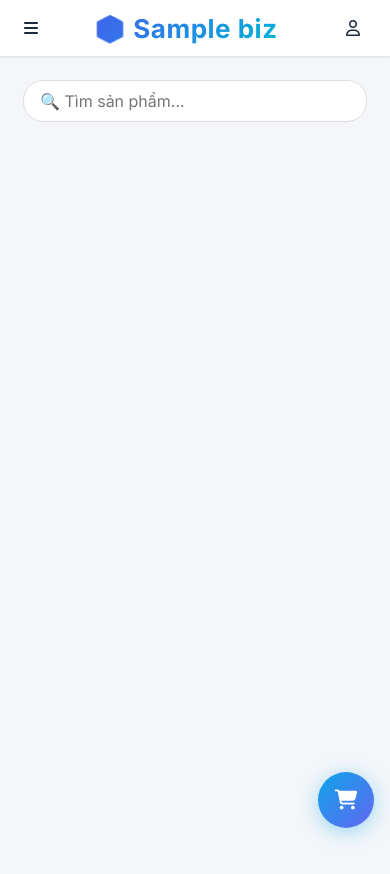
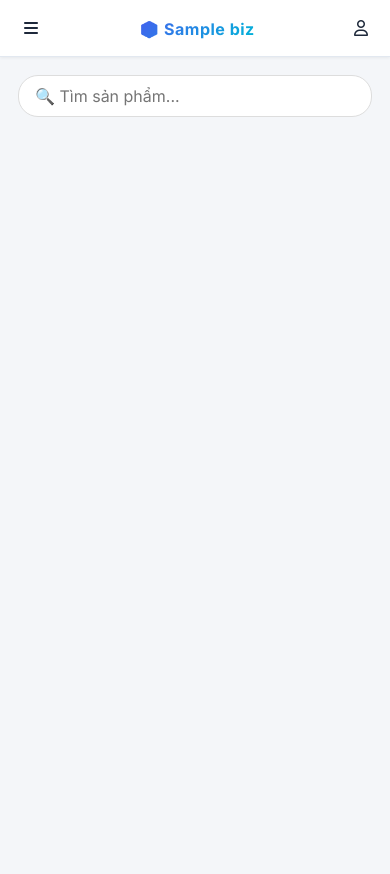
Before and after one commit to aais-sonhs/ifshop, a Django app: template templates/customers/pos.html in a window 390 px wide. After the commit the page ends 117 px from the top, so only its background shows below. Run offline with Django 3.2, Linux system fonts and the light colour scheme; the template is opened without the code that fills it: most values are stand-ins (such as "Sample title", 1, 10 or a date in 2020); some libraries are stand-ins or nearby versions.

Commit message:
fixed bug

```diff
--- a/templates/customers/pos.html
+++ b/templates/customers/pos.html
@@ -52,11 +52,10 @@
 /* Mobile (≤768px) */
 @media (max-width: 768px) {
     .pos-container { grid-template-columns: 1fr; height: auto; min-height: calc(100vh - 57px); }
-    .pos-menu { padding: 8px; padding-bottom: 80px; }
+    .pos-menu { padding: 8px; padding-bottom: calc(120px + env(safe-area-inset-bottom, 0px)); }
     .pos-cart { display: none; position: fixed; top: 0; left: 0; right: 0; bottom: 0; z-index: 1040; border-left: none; }
     .pos-cart.show { display: flex; }
-    .mobile-cart-toggle { display: flex; align-items: center; justify-content: center; }
-    .product-grid { grid-template-columns: repeat(auto-fill, minmax(100px, 1fr)); gap: 6px; }
+    .product-grid { grid-template-columns: repeat(auto-fill, minmax(100px, 1fr)); gap: 6px; padding-right: 72px; padding-bottom: 8px; }
     .pos-product img { height: 75px; }
     .pos-product .pos-p-name { font-size: 11px; height: 28px; }
     .pos-product .pos-p-price { font-size: 12px; }
@@ -75,11 +74,18 @@
     .pos-product .pos-p-name { font-size: 10px; height: 26px; }
     .pos-product .pos-p-price { font-size: 11px; }
 }
+
+@media (max-width: 768px) {
+    .mobile-cart-toggle {
+        right: 16px;
+        bottom: calc(16px + env(safe-area-inset-bottom, 0px));
+    }
+}
 </style>
 
 <div class="pos-container">
     <!-- Mobile: Floating Cart Button -->
-    <button class="mobile-cart-toggle" id="btn_mobile_cart" onclick="toggleMobileCart()">
+    <button class="mobile-cart-toggle" id="btn_mobile_cart" onclick="toggleMobileCart()" style="display:none;">
         <i class="fas fa-shopping-cart"></i>
         <span class="cart-count" id="mobile_cart_count" style="display:none;">0</span>
     </button>
@@ -316,7 +322,10 @@ function posCheckout(method){
     });
 }
 
-$(document).ready(function(){ loadPosData(); });
+$(document).ready(function(){
+    loadPosData();
+    renderCart();
+});
 
 function toggleMobileCart(){
     $('#pos_cart_panel').toggleClass('show');
@@ -325,8 +334,10 @@ function toggleMobileCart(){
 function updateMobileCartBadge(){
     var count = cart.reduce((s,i) => s + i.quantity, 0);
     if(count > 0){
+        $('#btn_mobile_cart').css('display', 'flex');
         $('#mobile_cart_count').text(count).show();
     } else {
+        $('#btn_mobile_cart').hide();
         $('#mobile_cart_count').hide();
     }
 }
--- a/templates/layout/head.html
+++ b/templates/layout/head.html
@@ -67,4 +67,67 @@
     <link href="https://fonts.googleapis.com/css2?family=Inter:wght@300;400;500;600;700&display=swap" rel="stylesheet">
     <!-- Twin Theme CSS -->
     <link rel="stylesheet" href="{% static 'dist/css/twin-theme.css' %}?{% now "U" %}" />
+    <style>
+        .content-wrapper,
+        .content-wrapper > .content,
+        .content {
+            min-width: 0;
+        }
+
+        @media (max-width: 767.98px) {
+            .content-wrapper > .content {
+                padding: 12px !important;
+            }
+
+            .card-header {
+                display: flex;
+                flex-wrap: wrap;
+                align-items: flex-start;
+                gap: 10px;
+            }
+
+            .card-header::after {
+                display: none;
+            }
+
+            .card-title {
+                float: none !important;
+                margin-bottom: 0;
+            }
+
+            .card-tools {
+                float: none !important;
+                display: flex;
+                flex-wrap: wrap;
+                gap: 6px;
+                margin-left: auto;
+                justify-content: flex-end;
+            }
+
+            .card-tools > * {
+                margin-left: 0 !important;
+            }
+
+            .content-header h1,
+            .card-title {
+                word-break: break-word;
+            }
+
+            .table-responsive {
+                -webkit-overflow-scrolling: touch;
+            }
+        }
+
+        @media (max-width: 575.98px) {
+            .content-wrapper > .content {
+                padding: 10px !important;
+            }
+
+            .card-tools {
+                width: 100%;
+                margin-left: 0;
+                justify-content: flex-start;
+            }
+        }
+    </style>
 </head>
--- a/templates/layout/menu.html
+++ b/templates/layout/menu.html
@@ -1,23 +1,125 @@
-<nav class="main-header navbar navbar-expand navbar-white navbar-light" style="display: grid; grid-template-columns: 10% 75% 15%;">
+<style>
+    .app-navbar {
+        display: flex;
+        align-items: center;
+        gap: 12px;
+        min-height: 57px;
+        padding: 0 0.75rem;
+        position: relative;
+    }
+
+    .app-navbar-left,
+    .app-navbar-right {
+        display: flex;
+        align-items: center;
+        margin: 0;
+        padding: 0;
+        list-style: none;
+    }
+
+    .app-navbar-left {
+        flex: 0 0 auto;
+    }
+
+    .app-navbar-right {
+        flex: 0 0 auto;
+        margin-left: auto;
+        justify-content: flex-end;
+    }
+
+    .app-navbar-left .nav-link,
+    .app-navbar-right .nav-link {
+        padding-left: 0.5rem;
+        padding-right: 0.5rem;
+    }
+
+    .app-navbar-brand {
+        left: 50%;
+        max-width: min(440px, calc(100% - 360px));
+        min-width: 0;
+        padding: 0 0.75rem;
+        position: absolute;
+        text-align: center;
+        transform: translateX(-50%);
+    }
+
+    .app-navbar-title {
+        display: inline-block;
+        max-width: 100%;
+        margin: 0;
+        color: #e94560;
+        font-size: clamp(1.15rem, 2vw, 1.625rem);
+        line-height: 1.2;
+        white-space: nowrap;
+        overflow: hidden;
+        text-overflow: ellipsis;
+        vertical-align: middle;
+    }
+
+    .app-navbar-profile {
+        display: flex !important;
+        align-items: center;
+        gap: 8px;
+        max-width: 240px;
+    }
+
+    .app-navbar-profile span {
+        display: block;
+        max-width: 170px;
+        overflow: hidden;
+        text-overflow: ellipsis;
+        white-space: nowrap;
+    }
+
+    @media (max-width: 767.98px) {
+        .app-navbar {
+            gap: 8px;
+            padding: 0 0.5rem;
+        }
+
+        .app-navbar-brand {
+            flex: 1 1 auto;
+            left: auto;
+            max-width: none;
+            padding: 0 0.5rem;
+            position: static;
+            transform: none;
+        }
+
+        .app-navbar-title {
+            font-size: 1rem;
+        }
+
+        .app-navbar-profile span {
+            display: none;
+        }
+
+        .app-navbar .dropdown-menu {
+            max-width: calc(100vw - 24px);
+        }
+    }
+</style>
+
+<nav class="main-header navbar navbar-expand navbar-white navbar-light app-navbar">
     <!-- Left navbar links -->
-    <ul class="navbar-nav">
+    <ul class="navbar-nav app-navbar-left">
         <li class="nav-item">
             <a class="nav-link" data-widget="pushmenu" href="#"><i class="fas fa-bars"></i></a>
         </li>
     </ul>
 
-    <div class="logo-text" style="text-align: center;">
-        <B style="font-size: 26px;color: #e94560;" name="title" id="title">📦 {% if biz %}{{ biz.business_name }}{% else %}Quản lý Bán hàng{% endif %}</B>
+    <div class="logo-text app-navbar-brand">
+        <b class="app-navbar-title" name="title" id="title">📦 {% if biz %}{{ biz.business_name }}{% else %}Quản lý Bán hàng{% endif %}</b>
     </div>
     <!-- Right navbar links -->
-    <ul class="navbar-nav ml-auto">
+    <ul class="navbar-nav ml-auto app-navbar-right">
         <li class="nav-item dropdown">
-            <a class="nav-link nav-hover" data-toggle="dropdown" href="#" style="display:flex;align-items:center;gap:8px;">
+            <a class="nav-link nav-hover app-navbar-profile" data-toggle="dropdown" href="#">
                 <img id="nav_avatar" src="" alt="" style="width:30px;height:30px;border-radius:50%;object-fit:cover;border:1px solid #ddd;display:none;">
                 <i class="far fa-user" id="nav_user_icon"></i>
                 <span>{{ request.user.get_full_name|default:request.user.username }}</span>
             </a>
-            <div class="dropdown-menu dropdown-menu-lg dropdown-menu-right" style="width:320px;">
+            <div class="dropdown-menu dropdown-menu-lg dropdown-menu-right" style="width:320px;max-width:calc(100vw - 24px);">
                 <!-- Profile header -->
                 <div class="text-center p-3" style="background:linear-gradient(135deg,#0ea5e9,#6366f1);color:#fff;border-radius:12px 12px 0 0;">
                     <img id="dropdown_avatar" src="" alt="" style="width:64px;height:64px;border-radius:50%;object-fit:cover;border:2px solid rgba(255,255,255,0.5);display:none;">
```
Also changed, not shown: templates/login.html (+33 -5 lines).
